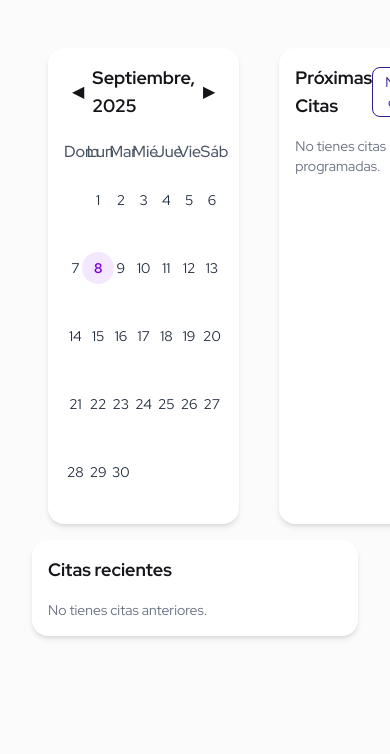
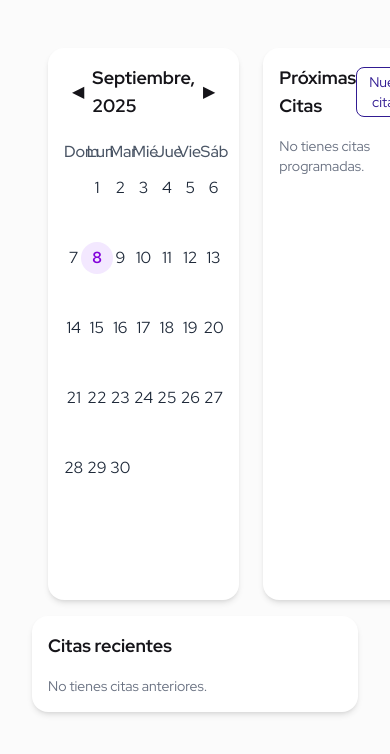
Before and after one commit to AppointMe/prototype-mvp, a React (Vite) app in the folder frontend/: page /home in a window 390 px wide. Shown: the top 754 px of the page. Built offline with nearby package versions, Linux system fonts and the light colour scheme; what pocketbase would draw is missing.

Commit message:
Improve calendar layout and responsiveness
Updated Calendar and Home components to use flex and grid properties for better layout and responsiveness. The calendar now fills available space and aligns more consistently within the Home page.

```diff
--- a/frontend/src/components/home/Calendar.jsx
+++ b/frontend/src/components/home/Calendar.jsx
@@ -52,7 +52,7 @@ export default function Calendar({appointments = []}) {
     };
 
     return (
-        <div className="bg-white rounded-2xl shadow-md p-4 w-full mr-4">
+        <div className="bg-white rounded-2xl shadow-md p-4 w-full flex-1 h-full flex flex-col">
             {/* Header calendario */}
             <div className="flex justify-between items-center mb-4">
                 <button
@@ -82,7 +82,7 @@ export default function Calendar({appointments = []}) {
             </div>
 
             {/* Días */}
-            <div className="grid grid-cols-7 text-center">
+            <div className="grid grid-cols-7 grid-rows-6 gap-1 flex-1 h-full min-h-0">
                 {/* Espacios vacíos antes del primer día */}
                 {Array.from({length: firstDay}).map((_, i) => (
                     <div key={`empty-${i}`} className="py-4"/>
@@ -101,7 +101,7 @@ export default function Calendar({appointments = []}) {
                     return (
                         <div
                             key={day}
-                            className="py-4 flex flex-col items-center text-sm relative"
+                            className="flex flex-col items-center justify-start p-1 h-full min-h-0 cursor-pointer hover:bg-gray-100 rounded-lg"
                         >
                             <span
                                 className={`flex items-center justify-center w-8 h-8 rounded-full ${
--- a/frontend/src/pages/Home.jsx
+++ b/frontend/src/pages/Home.jsx
@@ -35,8 +35,8 @@ export default function Home() {
     );
 
     return (
-        <div className="flex flex-col items-center w-full">
-            <div className="flex flex-row justify-between items-stretch w-full p-4 gap-6">
+        <div className="flex flex-col items-center w-full h-[calc(90vh-80px)]">
+            <div className="flex flex-row justify-between items-stretch w-full p-4 gap-6 h-full">
                 {/* Calendar → todas */}
                 <Calendar appointments={appointments} />
 
```
